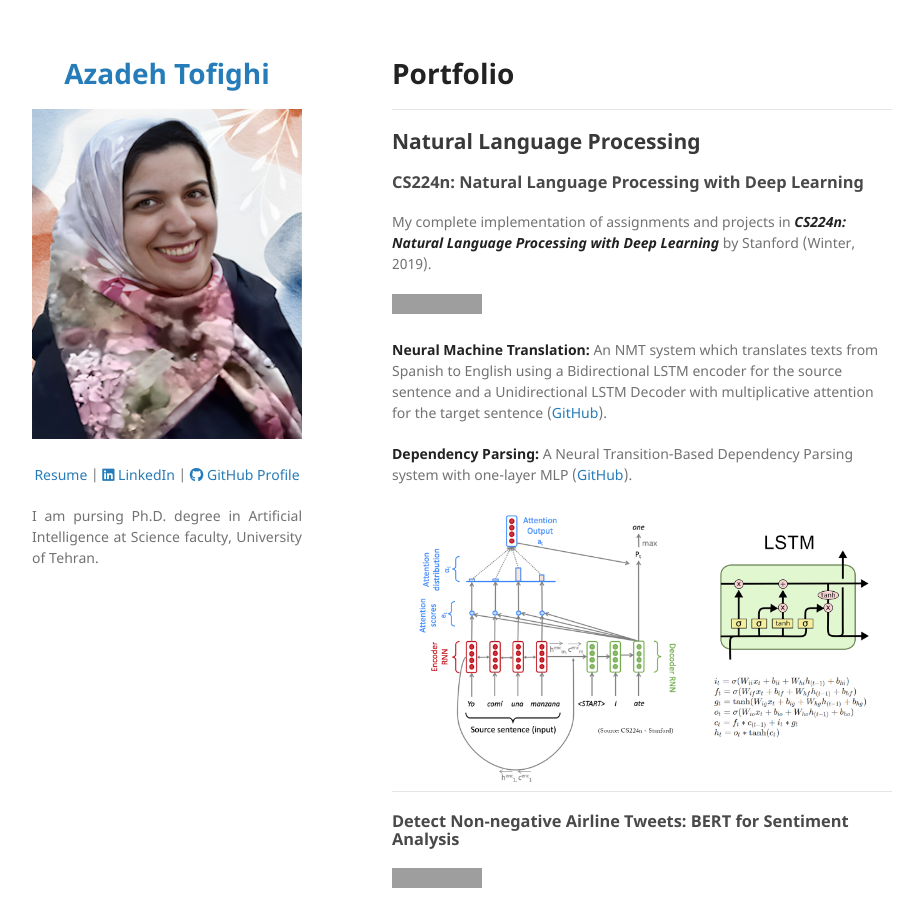
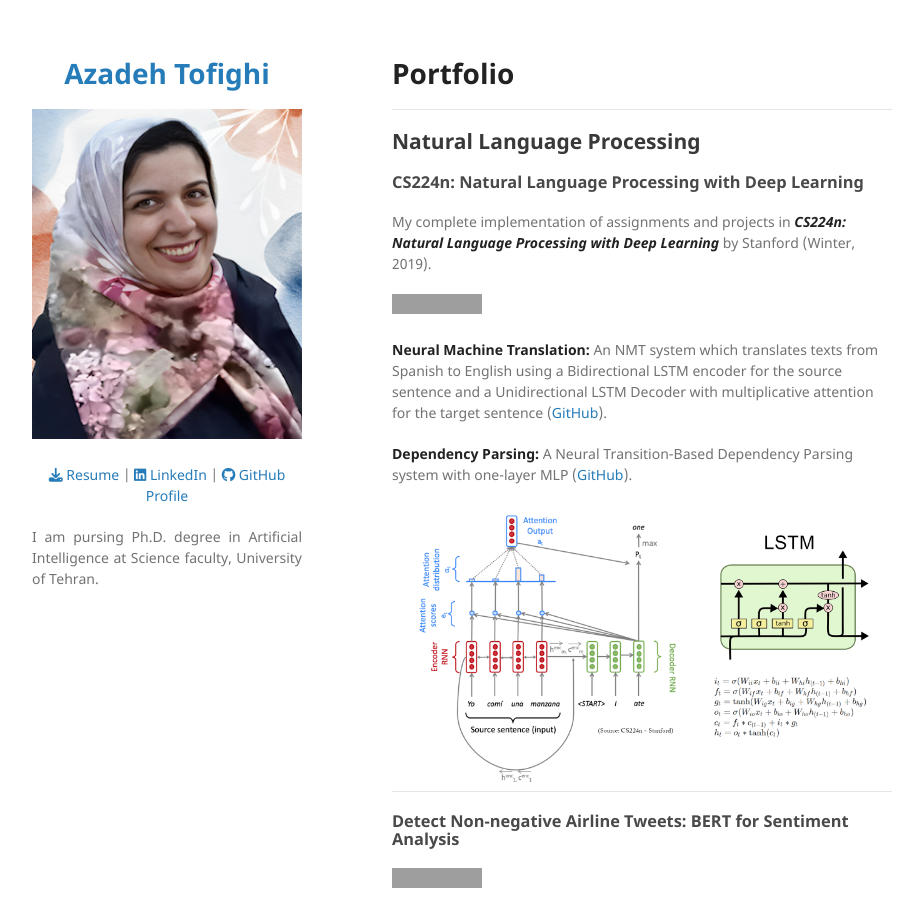
Before and after one commit to aztofighi/aztofighi.github.io, a Jekyll site: the page built from index.md, in a window 1280 px wide and 900 px high. Shown: the whole window, without its empty margins (178-1086 px from the left). Built offline with Jekyll 4.4.1, drawn with Linux system fonts in a browser that asks for light colours; our own code applies the rules of GitHub Pages for plain Markdown files; grey boxes are pictures that could not be loaded.

Commit message:
Update _config.yml

```diff
--- a/_config.yml
+++ b/_config.yml
@@ -4,7 +4,7 @@ logo: "/images/picture.png?raw=true"
 
 description:
   <p align="center">
-  <a href="https://docs.google.com/document/d/1h0ODSjBtmwJlAEiUWkZh4b6u18Pi4_IS8xpFunYbZ7M/export?format=pdf"> Resume </a> |
+  <a href="https://docs.google.com/document/d/1h0ODSjBtmwJlAEiUWkZh4b6u18Pi4_IS8xpFunYbZ7M/export?format=pdf"> <i class="fa-solid fa-download"></i> Resume </a> |
   <a href="https://www.linkedin.com/in/aztofighi/"><i class="fa-brands fa-linkedin"></i> LinkedIn </a> |
   <a href="https://github.com/aztofighi"><i class="fa-brands fa-github"></i> GitHub Profile </a>
   </p>
```
